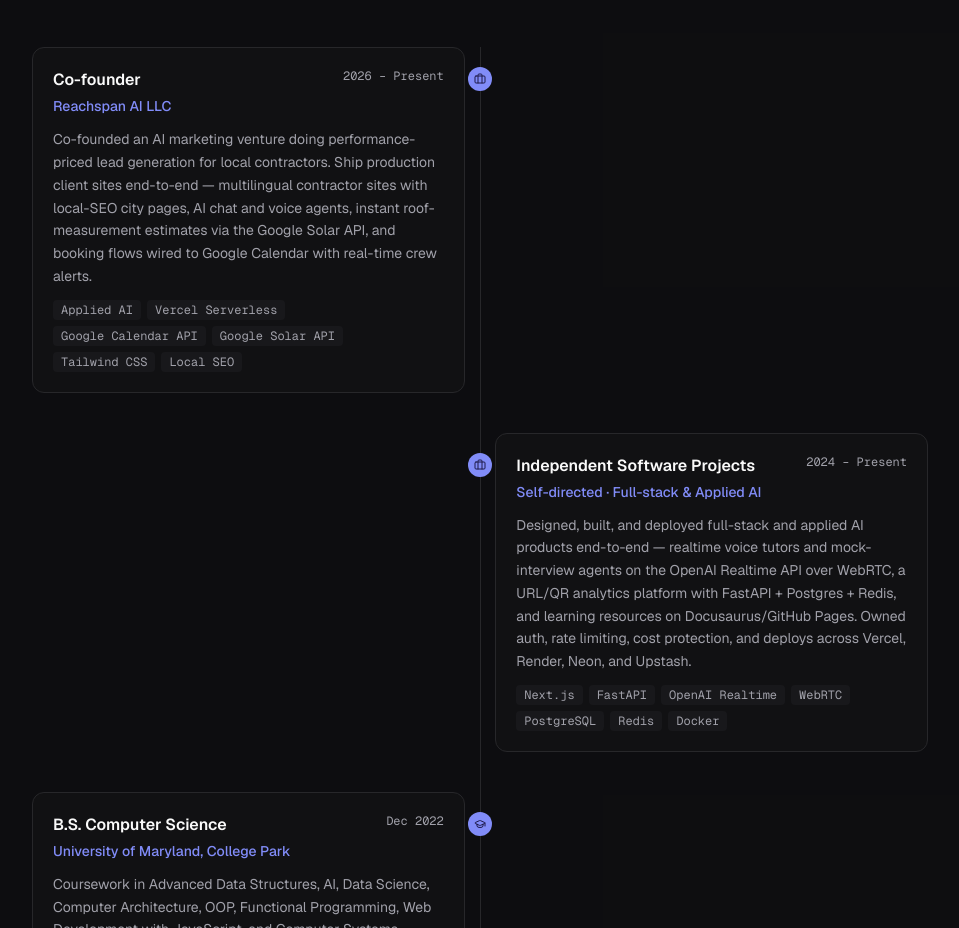
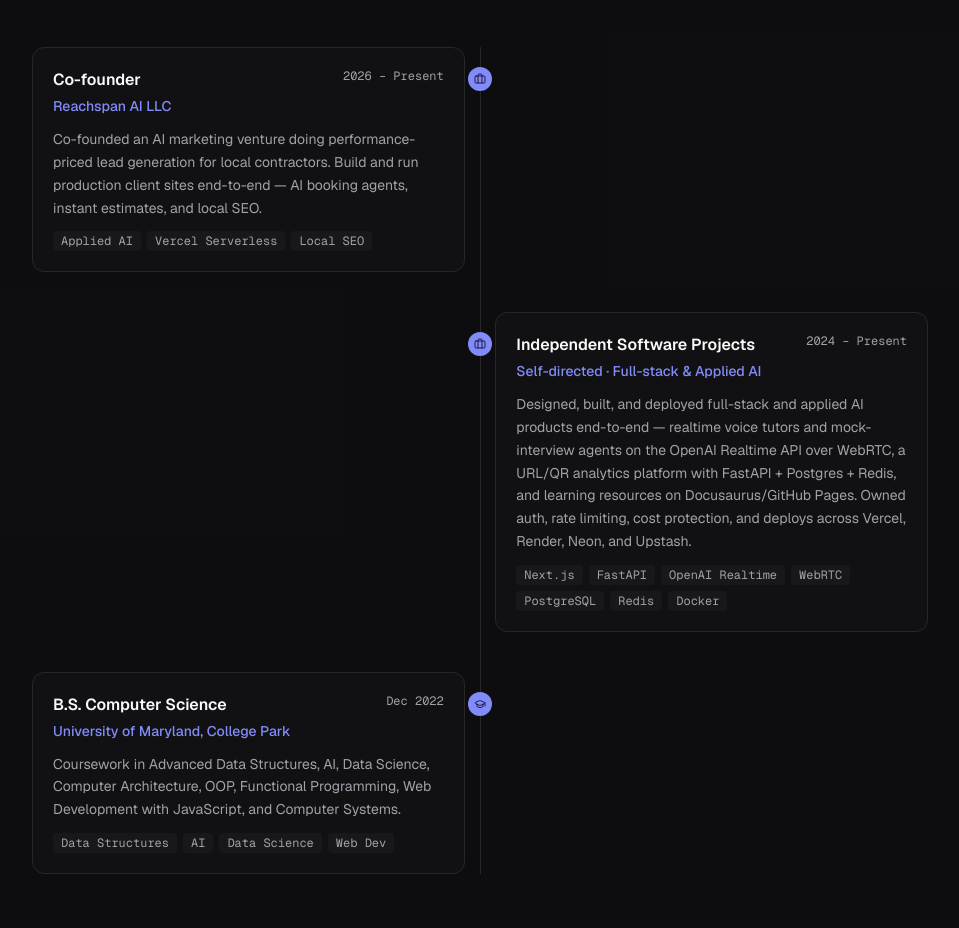
Before and after one commit to tonyx1998/personal-site, a Next.js app: page / in a window 1280 px wide. Shown: the part 4540-5468 px from the top of the page, without its empty margins (160-1119 px from the left). Built offline with nearby package versions, Linux system fonts and the light colour scheme; no server answers.

Commit message:
Tighten Reachspan AI experience card copy

```diff
--- a/src/components/Experience.tsx
+++ b/src/components/Experience.tsx
@@ -10,15 +10,8 @@
     company: "Reachspan AI LLC",
     period: "2026 – Present",
     description:
-      "Co-founded an AI marketing venture doing performance-priced lead generation for local contractors. Ship production client sites end-to-end — multilingual contractor sites with local-SEO city pages, AI chat and voice agents, instant roof-measurement estimates via the Google Solar API, and booking flows wired to Google Calendar with real-time crew alerts.",
-    tags: [
-      "Applied AI",
-      "Vercel Serverless",
-      "Google Calendar API",
-      "Google Solar API",
-      "Tailwind CSS",
-      "Local SEO",
-    ],
+      "Co-founded an AI marketing venture doing performance-priced lead generation for local contractors. Build and run production client sites end-to-end — AI booking agents, instant estimates, and local SEO.",
+    tags: ["Applied AI", "Vercel Serverless", "Local SEO"],
   },
   {
     type: "work",
```
